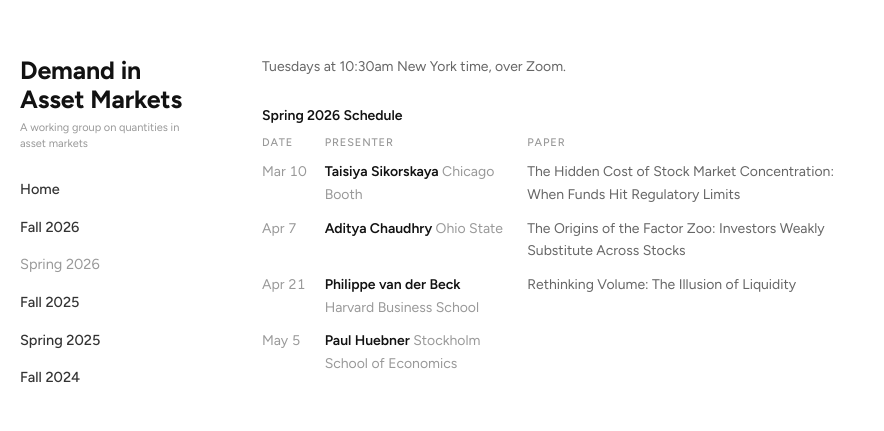
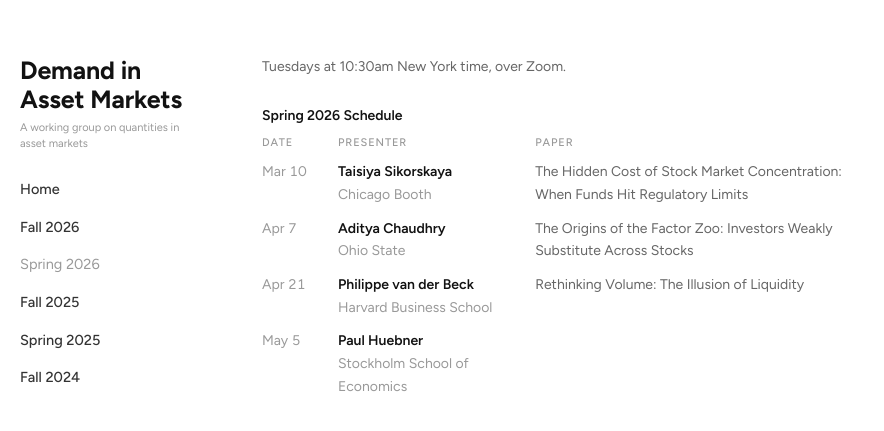
Before and after one commit to demandAP/demandAP.github.io, a Jekyll site: the page built from 2026S.md, in a window 1280 px wide. Shown: the top 431 px of the page, without its empty margins (0-884 px from the left). Built offline with Jekyll 4.4.1, drawn with Linux system fonts in a browser that asks for light colours.

Commit message:
Give links a visible cue and stop the speaker column wrapping
Body links now take the ink colour against grey copy, which is the only
cue the design allows; before this, a linked paper title was identical
to an unlinked one. Affiliations take their own line inside a cell and
the columns have widths, so a long name no longer breaks mid-affiliation.

Claude-Session: https://claude.ai/code/session_019RcioRTZ3TyEwqmdZAAbbZ

```diff
--- a/assets/css/style.css
+++ b/assets/css/style.css
@@ -30,6 +30,10 @@ body {
 
 a { color: inherit; text-decoration: none; }
 a:hover { text-decoration: underline; }
+
+/* a link in running text is darker than the copy around it. That contrast
+   is the only cue there is, so nothing else may borrow the ink colour. */
+.body a { color: var(--ink); font-weight: 500; }
 a:focus-visible { outline: 2px solid var(--ink); outline-offset: 2px; }
 
 /* ---------- shell ---------- */
@@ -153,8 +157,13 @@ a:focus-visible { outline: 2px solid var(--ink); outline-offset: 2px; }
 /* second column is the speaker: the thing you are scanning for */
 .body td:nth-child(2) { color: var(--ink); font-weight: 600; }
 
-/* an affiliation or a time zone inside a cell steps back out of the bold */
-.body td em { font-weight: 400; color: var(--mute); }
+/* an affiliation or a time zone inside a cell steps back out of the bold and
+   takes its own line, so a long name never wraps through the middle of it */
+.body td em { display: block; font-weight: 400; color: var(--mute); }
+
+/* give the columns room so the speaker column stops breaking mid-affiliation */
+.body td:first-child, .body th:first-child { width: 76px; }
+.body td:nth-child(2), .body th:nth-child(2) { width: 34%; }
 
 .body td:last-child { padding-right: 0; }
 
```
